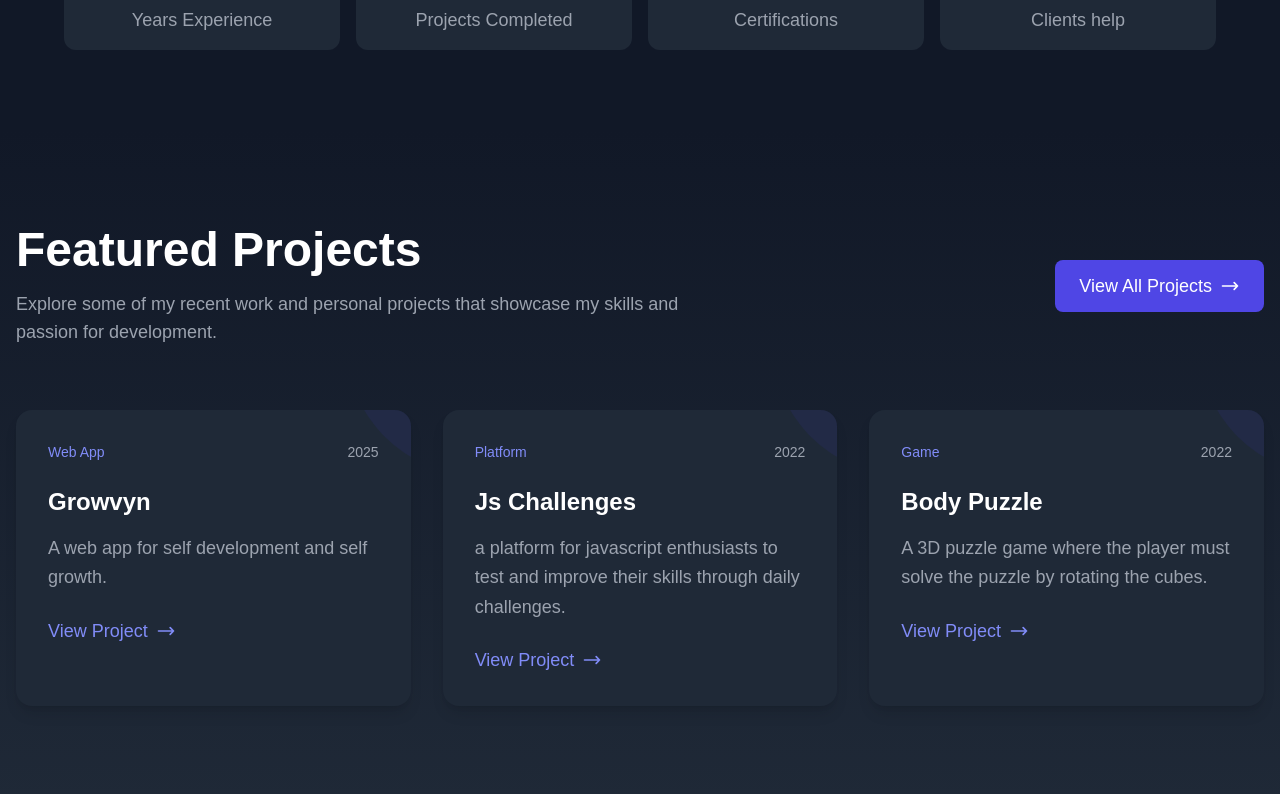
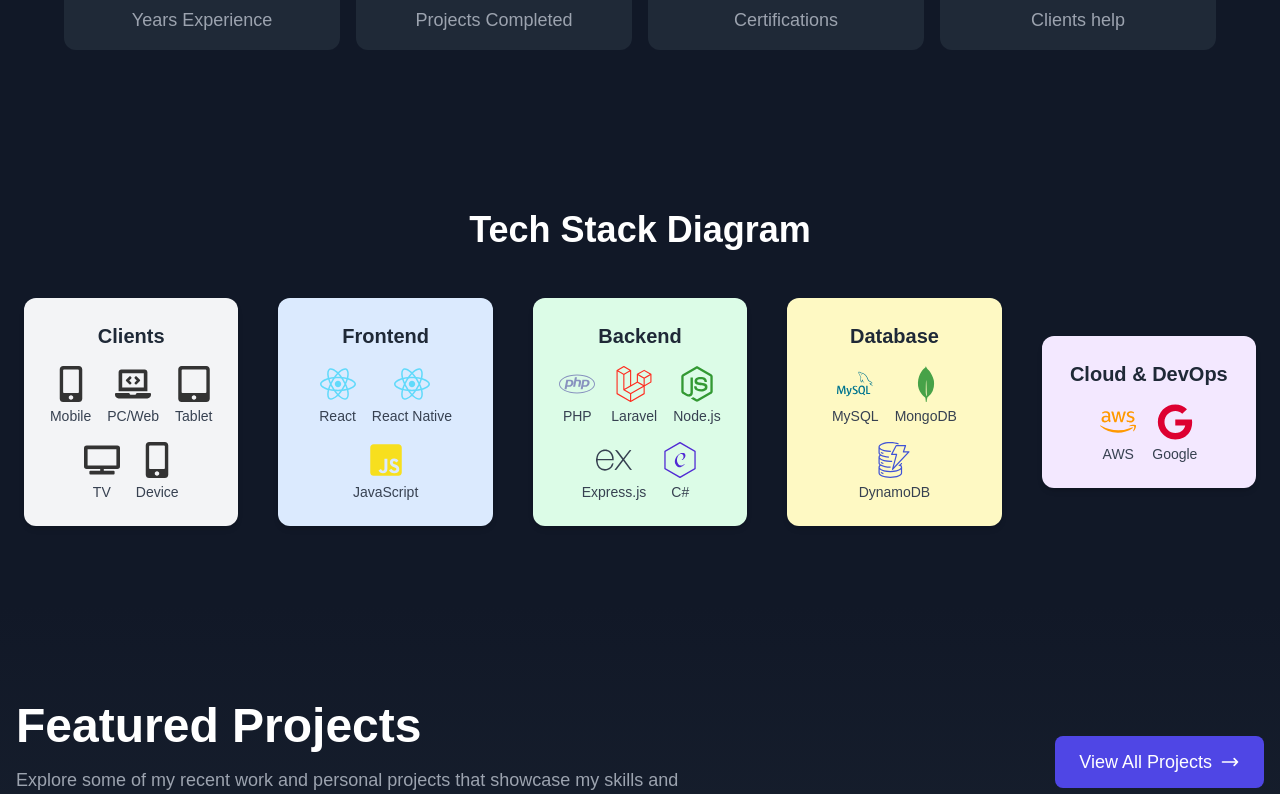
Before and after one commit to Kalugy/Porfolio, a React (Vite) app: page / in a window 1280 px wide. Shown: the part 1346-2140 px from the top of the page. Built offline with nearby package versions, Linux system fonts and the light colour scheme.

Commit message:
Add StackHome component for tech stack display, update Header styling, and integrate StackHome into HomeScreen

```diff
--- a/src/components/Home/Header.jsx
+++ b/src/components/Home/Header.jsx
@@ -2,8 +2,9 @@ import React from "react";
 
 const ContactUsSection = () => {
   return (
-    <section className="flex items-center min-h-screen justify-center bg-white dark:bg-gray-900 py-24 px-6 lg:px-32">
-      <div className="max-w-7xl mx-auto flex flex-col lg:flex-row items-center gap-16">
+<section
+  className="flex items-center justify-center min-h-screen py-24 px-6 lg:px-32 bg-gradient-to-b from-[#FFF4D6] to-white dark:from-gray-800 dark:to-gray-900"
+>      <div className="max-w-7xl mx-auto flex flex-col lg:flex-row items-center gap-16">
         {/* Left Side Content */}
         <div className="text-black dark:text-white text-center lg:text-left space-y-6">
           <h1 className="text-2xl md:text-4xl text-left font-extrabold">Hey, I'm Julian!</h1>
@@ -31,11 +32,11 @@ const ContactUsSection = () => {
         </div>
 
         {/* Right Side Image */}
-        <div className="flex justify-center items-center w-full lg:w-[90%]">
+        <div className="flex justify-center items-center w-full lg:w-[90%] border-2 border-indigo-800 dark:border-1 ">
           <img
             src="/images/profi2.png" // Replace with your image path
-            alt="Illustration of honey production"
-            className="w-full h-auto rounded-lg"
+            alt="Profile pic header home julian porfolio"
+            className="w-full h-auto rounded-lg "
           />
         </div>
       </div>
--- /dev/null
+++ b/src/components/Home/StackHome.jsx
@@ -0,0 +1,111 @@
+// src/components/StackDiagram.jsx
+import {
+  FaPhp,
+  FaLaravel,
+  FaAws,
+  FaNodeJs,
+  FaReact,
+  FaAngular,
+  FaJsSquare,
+  FaGoogle,
+  FaMobileAlt,
+  FaLaptopCode,
+  FaTabletAlt,
+  FaTv
+} from 'react-icons/fa';
+import {
+  SiMongodb,
+  SiMysql,
+  SiExpress,
+  SiAmazondynamodb,
+  SiChai,
+  SiAmazoncloudwatch,
+} from 'react-icons/si';
+
+const techGroups = [
+  {
+    title: 'Clients',
+    color: 'bg-gray-100',
+    items: [
+      { name: 'Mobile', icon: <FaMobileAlt className="text-[#333]" /> },
+      { name: 'PC/Web', icon: <FaLaptopCode className="text-[#333]" /> },
+      { name: 'Tablet', icon: <FaTabletAlt className="text-[#333]" /> },
+      { name: 'TV', icon: <FaTv className="text-[#333]" /> },
+      { name: 'Device', icon: <FaMobileAlt className="text-[#333]" /> },
+    ],
+  },
+  {
+    title: 'Frontend',
+    color: 'bg-blue-100',
+    items: [
+      { name: 'React', icon: <FaReact className="text-[#61DAFB]" /> },
+      //{ name: 'Angular', icon: <FaAngular className="text-[#DD0031]" /> },
+      { name: 'React Native', icon: <FaReact className="text-[#61DAFB]" /> },
+      { name: 'JavaScript', icon: <FaJsSquare className="text-[#F7DF1E]" /> },
+    ],
+  },
+  {
+    title: 'Backend',
+    color: 'bg-green-100',
+    items: [
+      { name: 'PHP', icon: <FaPhp className="text-[#8892BF]" /> },
+      { name: 'Laravel', icon: <FaLaravel className="text-[#FF2D20]" /> },
+      { name: 'Node.js', icon: <FaNodeJs className="text-[#339933]" /> },
+      { name: 'Express.js', icon: <SiExpress className="text-gray-700" /> },
+      { name: 'C#', icon: <SiChai className="text-[#512BD4]" /> },
+    ],
+  },
+  {
+    title: 'Database',
+    color: 'bg-yellow-100',
+    items: [
+      { name: 'MySQL', icon: <SiMysql className="text-[#00758F]" /> },
+      { name: 'MongoDB', icon: <SiMongodb className="text-[#47A248]" /> },
+      { name: 'DynamoDB', icon: <SiAmazondynamodb className="text-[#4053D6]" /> },
+    ],
+  },
+  {
+    title: 'Cloud & DevOps',
+    color: 'bg-purple-100',
+    items: [
+      { name: 'AWS', icon: <FaAws className="text-[#FF9900]" /> },
+      //{ name: 'Azure', icon: <SiMicrosoftazure className="text-[#007FFF]" /> },
+      { name: 'Google', icon: <FaGoogle className="text-[#DD0031]" /> },
+      //{ name: 'CloudWatch', icon: <SiAmazoncloudwatch className="text-[#FF4F00]" /> },
+    ],
+  },
+];
+
+const StackHome = () => {
+  return (
+    <section className="py-20 bg-white dark:bg-gray-900 relative overflow-hidden">
+      <div className="max-w-7xl mx-auto px-6">
+        <h2 className="text-4xl font-bold text-center text-gray-900 dark:text-white mb-12">Tech Stack Diagram</h2>
+        <div className="flex flex-col items-center space-y-10 lg:flex-row lg:space-x-10 lg:space-y-0 lg:justify-between">
+          {techGroups.map((group, idx) => (
+            <div key={idx} className="flex flex-col items-center w-full max-w-md lg:w-1/5">
+              <TechGroup {...group} />
+            </div>
+          ))}
+        </div>
+      </div>
+    </section>
+  );
+};
+
+
+const TechGroup = ({ title, color, items }) => (
+  <div className={`p-6 rounded-xl shadow-md ${color} w-full`}>
+    <h3 className="text-xl font-semibold text-gray-800 mb-4 text-center">{title}</h3>
+    <div className="flex flex-wrap justify-center gap-4">
+      {items.map((tech, idx) => (
+        <div key={idx} className="flex flex-col items-center text-center">
+          <div className="text-4xl mb-1">{tech.icon}</div>
+          <span className="text-sm text-gray-700">{tech.name}</span>
+        </div>
+      ))}
+    </div>
+  </div>
+);
+
+export default StackHome;
--- a/src/pages/HomeScreen.jsx
+++ b/src/pages/HomeScreen.jsx
@@ -2,6 +2,8 @@ import Header from '../components/Home/Header';
 import ResumeHome from '../components/Home/ResumeHome';
 import Projects from '../components/Home/ProjectsHome';
 import ContactHome from '../components/Home/ContactHome';
+import StackHome from '../components/Home/StackHome';
+
 function HomeScreen() {
 
   return (
@@ -9,7 +11,7 @@ function HomeScreen() {
         <Header/>
 
         <ResumeHome />
-
+        <StackHome />
         <Projects />
         <ContactHome />
       </div>
```
